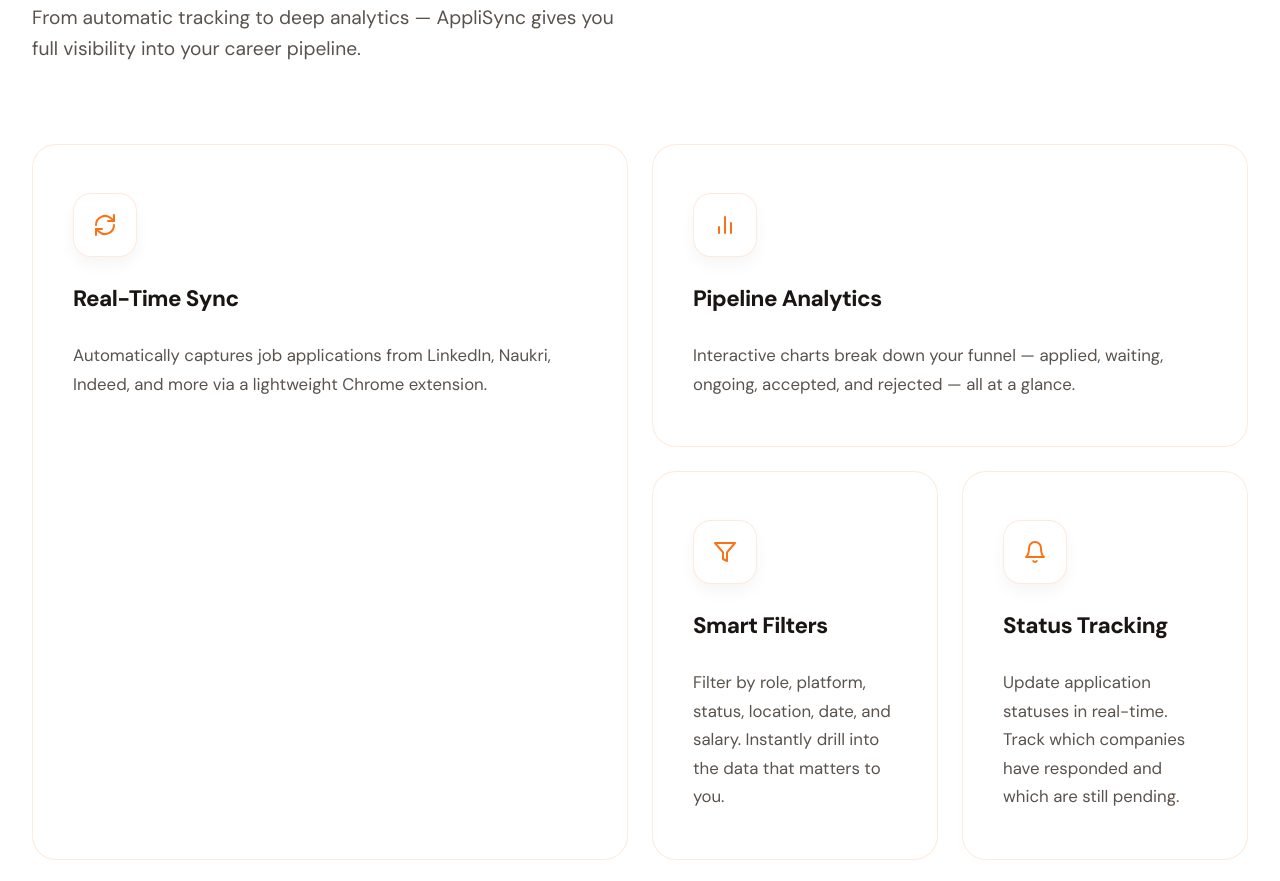
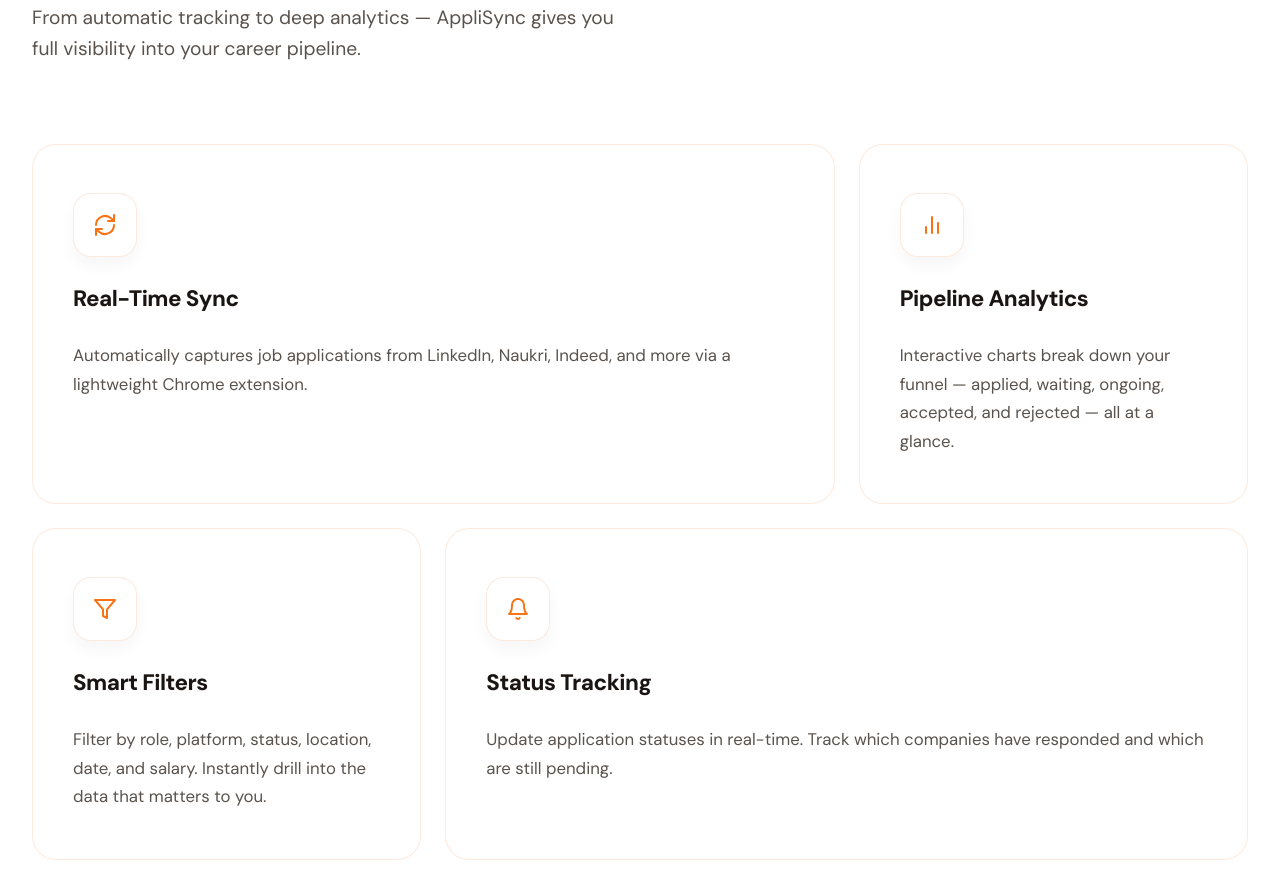
Before and after one commit to YukiStackAI/Applli-Sync, a browser extension: page index.html in a window 1280 px wide. Shown: the part 1354-2235 px from the top of the page. Drawn offline with Linux system fonts and the light colour scheme.

Commit message:
UI: Switch bento box to horizontal span to fix vertical blank space

```diff
--- a/index.html
+++ b/index.html
@@ -363,13 +363,13 @@
             grid-template-columns: repeat(1, 1fr);
         }
         @media (min-width: 900px) {
-            .features-grid { grid-template-columns: repeat(4, 1fr); grid-auto-rows: minmax(280px, auto); }
-            .feature-card:nth-child(1) { grid-column: span 2; grid-row: span 2; }
-            .feature-card:nth-child(2) { grid-column: span 2; grid-row: span 1; }
-            .feature-card:nth-child(3) { grid-column: span 1; grid-row: span 1; }
-            .feature-card:nth-child(4) { grid-column: span 1; grid-row: span 1; }
-            .feature-card:nth-child(5) { grid-column: span 2; grid-row: span 1; }
-            .feature-card:nth-child(6) { grid-column: span 2; grid-row: span 1; }
+            .features-grid { grid-template-columns: repeat(6, 1fr); grid-auto-rows: minmax(260px, auto); }
+            .feature-card:nth-child(1) { grid-column: span 4; }
+            .feature-card:nth-child(2) { grid-column: span 2; }
+            .feature-card:nth-child(3) { grid-column: span 2; }
+            .feature-card:nth-child(4) { grid-column: span 4; }
+            .feature-card:nth-child(5) { grid-column: span 3; }
+            .feature-card:nth-child(6) { grid-column: span 3; }
         }
         .feature-card {
             padding: 3rem 2.5rem; background: var(--bg-card);
```
